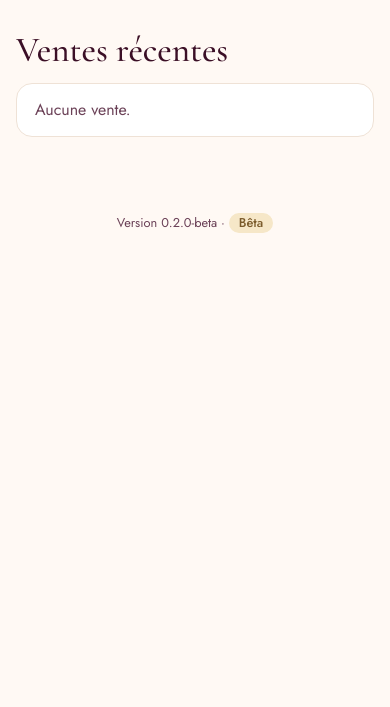
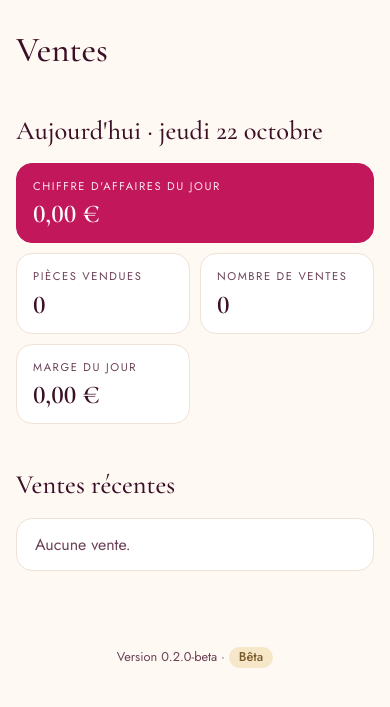
Before and after one commit to garnarak/Maisondannae, a Django app: page /ventes/ in a window 390 px wide. Shown: the part 104-811 px from the top of the page. Run offline with Django 5.2, Linux system fonts and the light colour scheme; the visitor is signed in with stand-in values (Sample User, id 1); data comes from the database, SQL or seed files in the repository; data that the repository does not hold is empty.

Commit message:
Ventes : chiffre d'affaires de la journée
- Indicateurs du jour en tête de la page Ventes : chiffre d'affaires, pièces
  vendues, nombre de ventes, soldes accordés ; marge du jour pour l'administrateur
- Téléphone : indicateurs sur deux colonnes

Co-Authored-By: Claude Opus 5.5 <noreply@anthropic.com>
Claude-Session: https://claude.ai/code/session_01EXjq8G4pUZHnwvSgxoo2db

```diff
--- a/static/css/app.css
+++ b/static/css/app.css
@@ -143,3 +143,11 @@ main.full { padding: 0; max-width: none; }
 
 .footer { max-width: 1240px; margin: 24px auto 0; padding: 16px; color: var(--muted); font-size: .8rem; text-align: center; }
 .badge { display: inline-block; padding: 1px 10px; border-radius: 999px; background: var(--gold-soft); color: var(--gold-text); font-weight: 500; }
+
+/* Téléphone : indicateurs sur deux colonnes, le premier en pleine largeur. */
+@media (max-width: 520px) {
+  .kpis { grid-template-columns: 1fr 1fr; gap: 10px; }
+  .kpis .kpi:first-child { grid-column: 1 / -1; }
+  .kpi { padding: 14px 16px; }
+  .kpi strong { font-size: 1.6rem; }
+}
--- a/stock/views.py
+++ b/stock/views.py
@@ -5,7 +5,7 @@ from functools import wraps
 from django.contrib import messages
 from django.contrib.auth.decorators import login_required
 from django.core.exceptions import PermissionDenied
-from django.db.models import DecimalField, ExpressionWrapper, F, Q, Sum
+from django.db.models import Count, DecimalField, ExpressionWrapper, F, Q, Sum
 from django.db.models.functions import TruncMonth
 from django.shortcuts import get_object_or_404, redirect, render
 from django.utils import formats, timezone
@@ -111,11 +111,27 @@ def reference_edit(request, pk):
 
 @login_required
 def ventes(request):
+    aujourd_hui = Vente.objects.filter(date__date=timezone.localdate())
+    jour = aujourd_hui.aggregate(
+        ca=Sum(CA), cout=Sum(COUT), remises=Sum(REMISE), pieces=Sum("quantite"), nb=Count("id")
+    )
+    ca = jour["ca"] or Decimal(0)
     qs = Vente.objects.select_related("reference", "vendeur")
     if not request.user.is_admin:
         # Les utilisateurs restreints ne voient que les ventes du jour.
         qs = qs.filter(date__date=timezone.localdate())
-    return render(request, "stock/ventes.html", {"ventes": qs[:200]})
+    return render(
+        request,
+        "stock/ventes.html",
+        {
+            "ventes": qs[:200],
+            "jour_ca": ca,
+            "jour_pieces": jour["pieces"] or 0,
+            "jour_nb": jour["nb"],
+            "jour_remises": jour["remises"] or Decimal(0),
+            "jour_marge": ca - (jour["cout"] or Decimal(0)),
+        },
+    )
 
 
 @admin_required
--- a/templates/stock/ventes.html
+++ b/templates/stock/ventes.html
@@ -1,7 +1,18 @@
 {% extends "base.html" %}
 {% block title %}Ventes{% endblock %}
 {% block content %}
-<h1>{% if user.is_admin %}Ventes récentes{% else %}Ventes du jour{% endif %}</h1>
+<h1>Ventes</h1>
+
+<h2>Aujourd'hui · {% now "l j F" %}</h2>
+<div class="kpis">
+  <div class="kpi accent"><span>Chiffre d'affaires du jour</span><strong>{{ jour_ca|floatformat:"2g" }} €</strong></div>
+  <div class="kpi"><span>Pièces vendues</span><strong>{{ jour_pieces }}</strong></div>
+  <div class="kpi"><span>Nombre de ventes</span><strong>{{ jour_nb }}</strong></div>
+  {% if jour_remises %}<div class="kpi"><span>Soldes accordés</span><strong>{{ jour_remises|floatformat:"2g" }} €</strong></div>{% endif %}
+  {% if user.is_admin %}<div class="kpi"><span>Marge du jour</span><strong>{{ jour_marge|floatformat:"2g" }} €</strong></div>{% endif %}
+</div>
+
+<h2>{% if user.is_admin %}Ventes récentes{% else %}Détail des ventes du jour{% endif %}</h2>
 <div class="table-wrap">
 <table>
   <thead>
```
Also changed, not shown: stock/tests/test_solde.py (+40 -0 lines), CHANGELOG.md.
